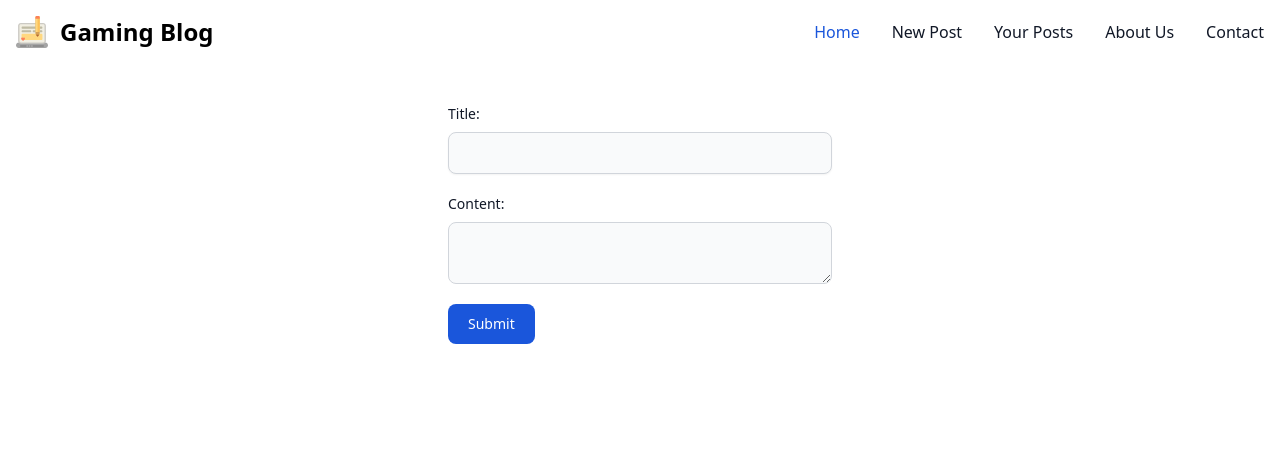
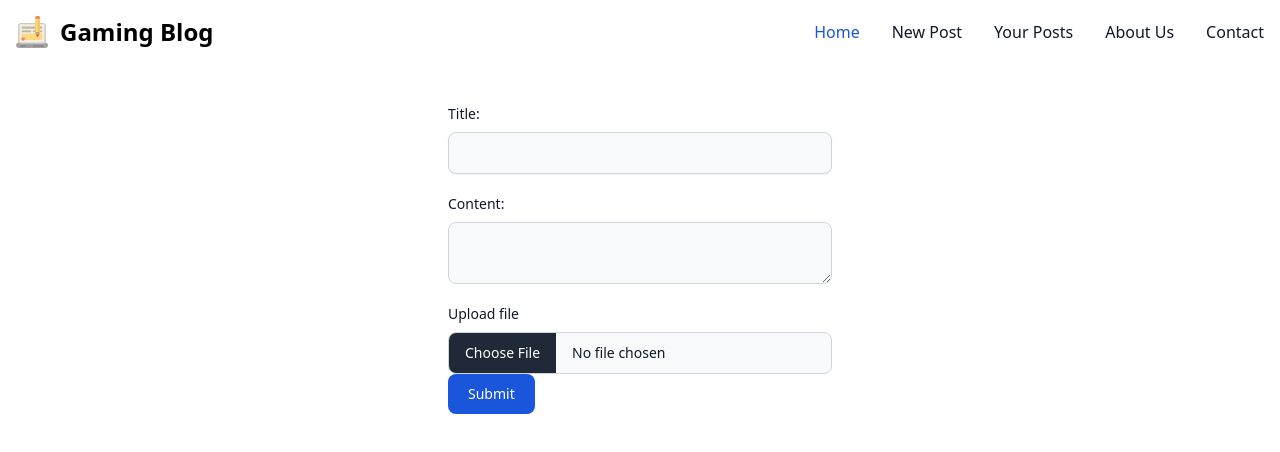
Before and after one commit to Kotik112/blog-frontend, a React (Vite) app: page /new-post in a window 1280 px wide. Shown: the top 452 px of the page. Built offline with nearby package versions, Linux system fonts and the light colour scheme.

Commit message:
Add Image functionality to BlogPost

```diff
--- a/src/components/BlogPost.jsx
+++ b/src/components/BlogPost.jsx
@@ -15,18 +15,12 @@ export default function BlogPost({ id, image, comments, title, content }) {
 
     const fetchImage = async (imageId) => {
         try {
-            const response = await fetch(`/api/v1/images/${imageId}`, {
-                method: "GET",
-                headers: {
-                    "Content-Type": 'application/octet-stream'
-                }
-            });
+            const response = await fetch(`http://localhost:8080/api/v1/images/${imageId}`);
             if (!response.ok) {
                 throw new Error('Failed to fetch image');
             }
             const blob = await response.blob();
             const imageUrl = URL.createObjectURL(blob);
-            console.log("Generated Image URL:", imageUrl);
             setImageData(imageUrl);
         } catch (error) {
             console.error('Error fetching image:', error);
--- a/src/components/BlogPostForm.jsx
+++ b/src/components/BlogPostForm.jsx
@@ -5,6 +5,7 @@ export default function BlogPostForm() {
         title: '',
         content: ''
     });
+    const [file, setFile] = useState(null);
 
     // Function to handle input changes
     const handleInputChange = (e) => {
@@ -15,17 +16,27 @@ export default function BlogPostForm() {
         }));
     };
 
+    const handleFileChange = (e) => {
+        setFile(e.target.files[0])
+    }
+
     // Function to handle form submission
     const handleSubmit = async (e) => {
         e.preventDefault();
 
+        const submitData = new FormData();
+        submitData.append("title", formData.title)
+        submitData.append("content", formData.content)
+        if(file) {
+            submitData.append("image", file)
+        }
+        for(let [key, value] of submitData.entries()) {
+            console.log(key, value)
+        }
         try {
             const response = await fetch('http://localhost:8080/api/v1/blog', {
                 method: 'POST',
-                headers: {
-                    'Content-Type': 'application/json'
-                },
-                body: JSON.stringify(formData)
+                body: submitData
             });
 
             if (response.ok) {
@@ -44,7 +55,8 @@ export default function BlogPostForm() {
         <form onSubmit={handleSubmit} className="space-y-100 pt-10">
             <div className="max-w-sm mx-auto">
                 <div className="mb-5">
-                    <label htmlFor="title" className="block mb-2 text-sm font-medium text-gray-900 dark:text-black">Title:</label>
+                    <label htmlFor="title"
+                           className="block mb-2 text-sm font-medium text-gray-900 dark:text-black">Title:</label>
                     <input
                         type="text"
                         id="title"
@@ -59,7 +71,8 @@ export default function BlogPostForm() {
                     />
                 </div>
                 <div className="mb-5">
-                    <label htmlFor="content" className="block mb-2 text-sm font-medium text-gray-900 dark:text-white">Content:</label>
+                    <label htmlFor="content"
+                           className="block mb-2 text-sm font-medium text-gray-900 dark:text-white">Content:</label>
                     <textarea
                         id="content"
                         name="content"
@@ -72,9 +85,19 @@ export default function BlogPostForm() {
 
                     ></textarea>
                 </div>
+                <label className="block mb-2 text-sm font-medium text-gray-900 dark:text-white" htmlFor="file_input">Upload
+                    file</label>
+                <input
+                    className="block w-full text-sm text-gray-900 border border-gray-300 rounded-lg cursor-pointer
+                    bg-gray-50 dark:text-gray-400 focus:outline-none dark:bg-gray-700 dark:border-gray-600
+                    dark:placeholder-gray-400"
+                    onChange={handleFileChange}
+                    id="file_input"
+                    type="file"/>
                 <button type="submit" className="text-white bg-blue-700 hover:bg-blue-800 focus:ring-4 focus:outline-none
                 focus:ring-blue-300 font-medium rounded-lg text-sm w-full sm:w-auto px-5 py-2.5 text-center dark:bg-blue-600
-                dark:hover:bg-blue-700 dark:focus:ring-blue-800">Submit</button>
+                dark:hover:bg-blue-700 dark:focus:ring-blue-800">Submit
+                </button>
             </div>
         </form>
     );
--- a/src/components/Home.jsx
+++ b/src/components/Home.jsx
@@ -11,9 +11,10 @@ export default function Home() {
         fetch(`http://localhost:8080/api/v1/blog?page=${currentPage}`)
             .then(response => response.json())
             .then(data => {
+                console.log("Fetched totalPages:", data.totalPages, "for currentPage:", currentPage);
                 setBlogPosts(data.content)
                 setTotalPages(data.totalPages)
-                console.log(currentPage)
+                //console.log("Current page = " + currentPage)
             })
             .catch(error => console.error('Error fetching blog posts:', error));
     }, [currentPage]);
--- a/src/components/PageBar.jsx
+++ b/src/components/PageBar.jsx
@@ -1,7 +1,9 @@
+import PropTypes from 'prop-types';
+
 export default function PageBar({ currentPage, totalPages, goToPage}) {
 
-    const isFirstPage = currentPage == 1;
-    const isLastPage = currentPage == totalPages;
+    const isFirstPage = currentPage == 0;
+    const isLastPage = currentPage == totalPages - 1;
 
     const handlePrevClick = () => {
         if(!isFirstPage) {
@@ -58,3 +60,9 @@ export default function PageBar({ currentPage, totalPages, goToPage}) {
         </div>
     )
 }
+
+PageBar.propTypes = {
+    currentPage: PropTypes.number.isRequired,
+    totalPages: PropTypes.number.isRequired,
+    goToPage: PropTypes.func.isRequired,
+};
```
